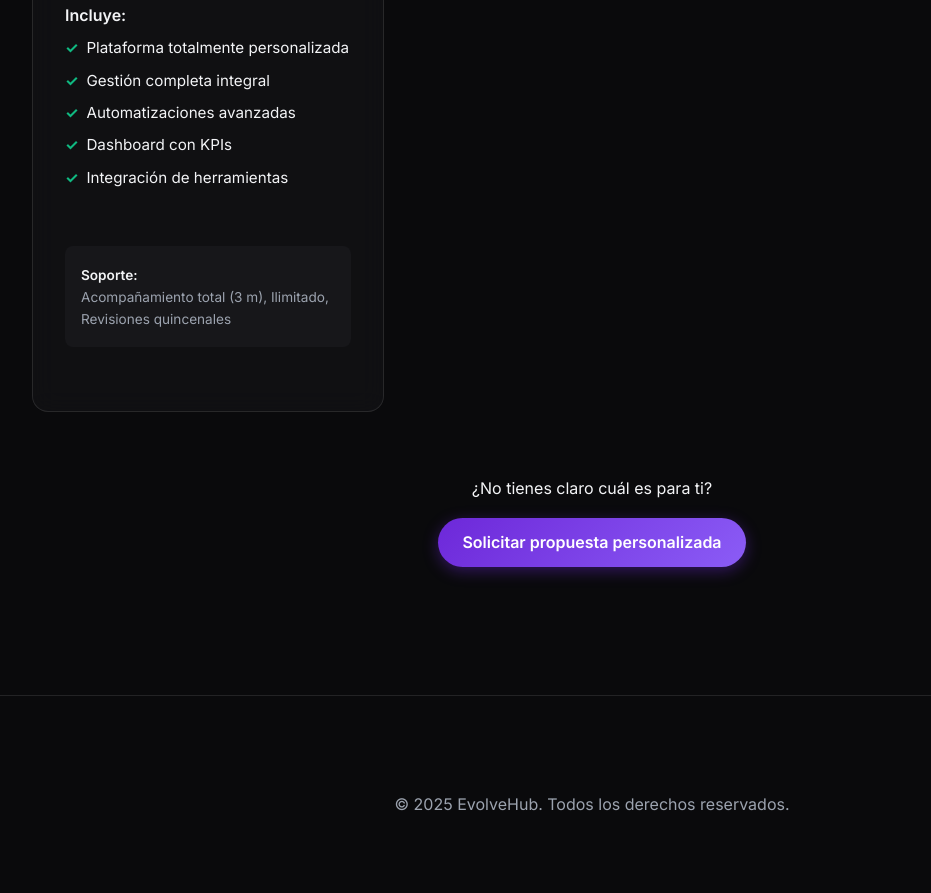
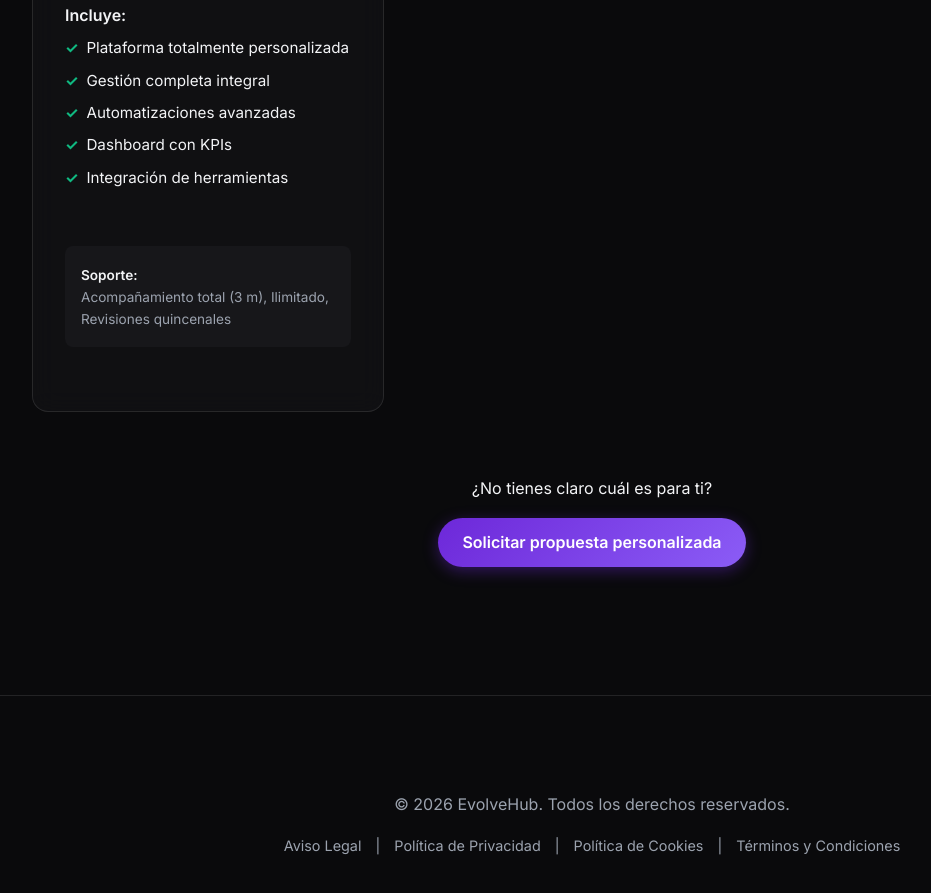
Before and after one commit to Oliversanjr4/Oliversanjr4.github.io, a plain HTML site: page planes.html in a window 1280 px wide. Shown: the part 1569-2462 px from the top of the page, without its empty margins (48-979 px from the left). Drawn offline with Linux system fonts and the light colour scheme.

```diff
--- a/planes.html
+++ b/planes.html
@@ -545,13 +545,20 @@
         </section>
     </main>
 
-    <footer>
+      <footer>
         <div class="container" style="text-align: center; color: var(--text-muted); padding: var(--spacing-md) 0;">
-            <p>&copy; 2025 EvolveHub. Todos los derechos reservados.</p>
+            <p>&copy; 2026 EvolveHub. Todos los derechos reservados.</p>
+            <div style="margin-top: 1rem; font-size: 0.9rem;">
+                <a href="aviso-legal.html" style="margin: 0 10px;">Aviso Legal</a> |
+                <a href="politica-privacidad.html" style="margin: 0 10px;">Política de Privacidad</a> |
+                <a href="politica-cookies.html" style="margin: 0 10px;">Política de Cookies</a> |
+                <a href="terminos-condiciones.html" style="margin: 0 10px;">Términos y Condiciones</a>
+            </div>
         </div>
     </footer>
 
     <script src="assets/main.js"></script>
 </body>
 
+
 </html>
```
